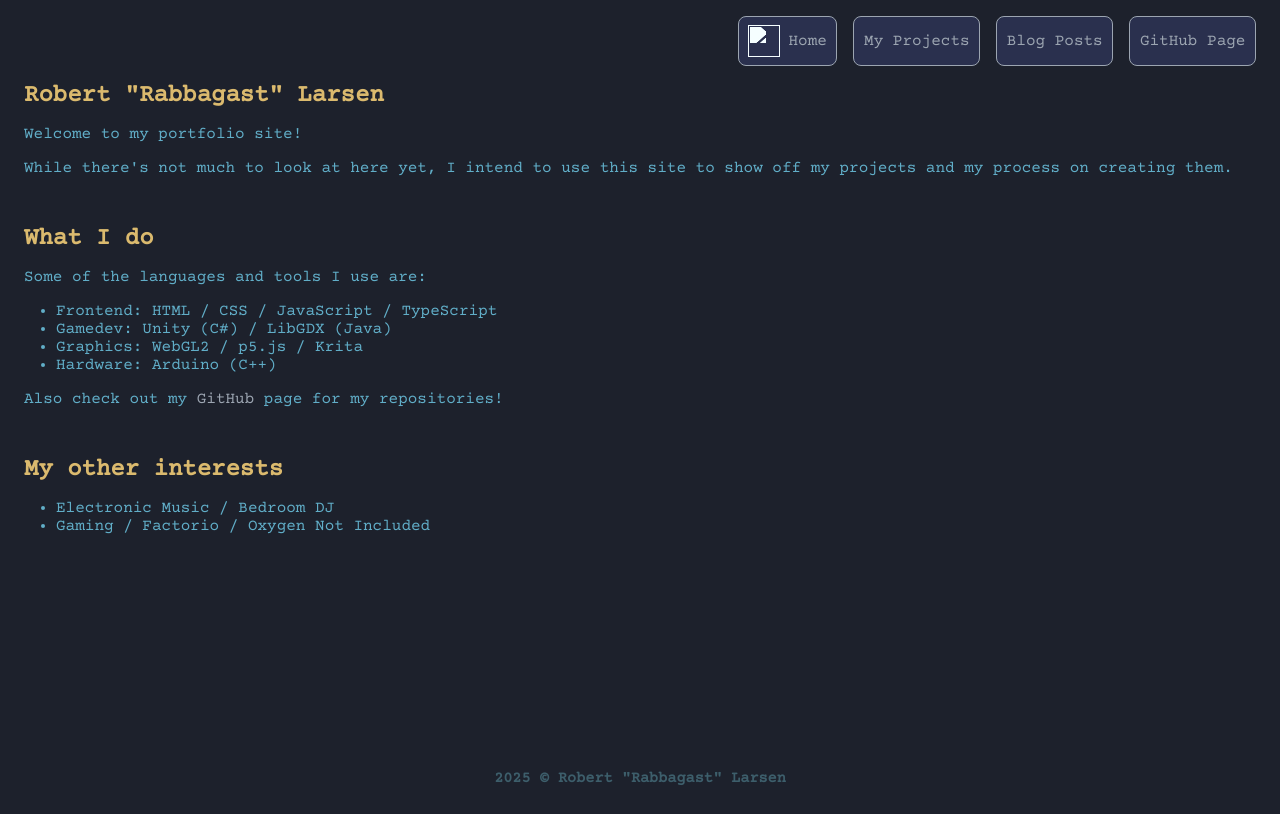
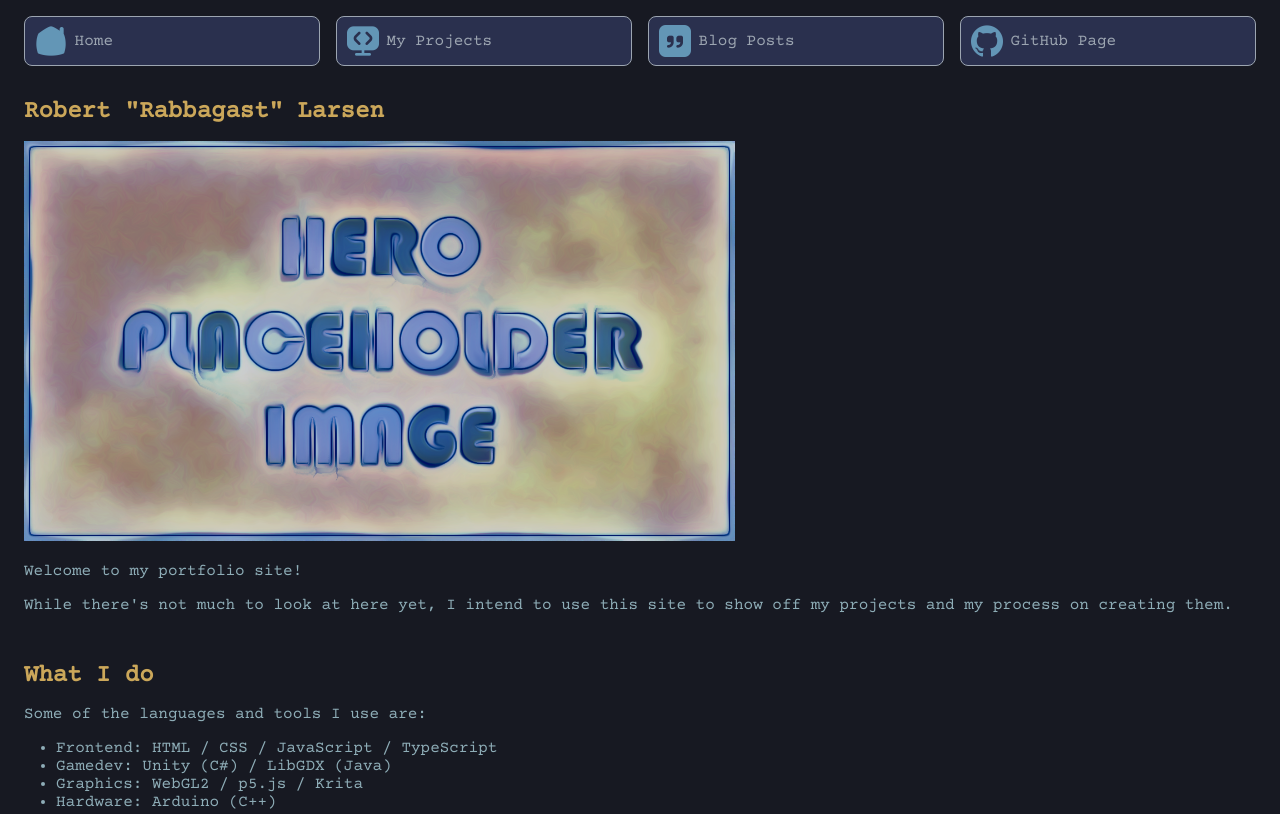
Before and after one commit to RabbagastRobert/My-Portfolio, a website: page index.html in a window 1280 px wide. Shown: the top 814 px of the page. Drawn offline with nearby package versions, Linux system fonts and the light colour scheme.

Commit message:
Added Hero image Changed home icon Added icons for projects, blog and GitHub

```diff
--- a/index.html
+++ b/index.html
@@ -15,20 +15,29 @@
     <nav>
       <!-- Main Navigation -->
       <ul>
-        <a href="/" aria-current="page">
+        <a href="/">
           <li>
-            <img src="assets/home-2-svgrepo-com.svg"></svg>
+            <img src="assets/house-chimney-blank.png" />
             Home
           </li>
         </a>
         <a href="/projects.html">
-          <li>My Projects</li>
+          <li>
+            <img src="assets/display-code.png" />
+            My Projects
+          </li>
         </a>
         <a href="/blog.html">
-          <li>Blog Posts</li>
+          <li>
+            <img src="assets/square-quote.png" />
+            Blog Posts
+          </li>
         </a>
         <a href="https://github.com/RabbagastRobert" target="_blank">
-          <li>GitHub Page</li>
+          <li>
+            <img src="assets/github.png" />
+            GitHub Page
+          </li>
         </a>
       </ul>
     </nav>
@@ -38,6 +47,9 @@
     <section id="hero">
       <!-- Hero -->
       <h1>Robert "Rabbagast" Larsen</h1>
+      <p>
+        <img src="/assets/hero.png" />
+      </p>
       <p>Welcome to my portfolio site!</p>
       <p>
         While there's not much to look at here yet, I intend to use this site to show off my projects and my process on
--- a/styles.css
+++ b/styles.css
@@ -5,14 +5,14 @@
 /* ROOT */
 
 :root {
-  --col-back-1: #1d212c;
+  --col-back-1: #171922;
   --col-back-2: #2a304e;
   --col-back-2h: #323f64;
-  --col-front-1: #61aec8;
-  --col-front-2: #3d5e6b;
+  --col-front-1: #8eadb7;
+  --col-front-2: #4d575c;
   --col-link-1: #9ca5b1;
   --col-link-1h: #88d29e;
-  --col-title-1: #dbba6e;
+  --col-title-1: #cba75a;
   height: 100%;
 }
 
@@ -60,11 +60,16 @@ body {
 /* HEADER */
 
 header ul {
-  margin: 1em 0;
+  margin: 1em 0 2em 0;
   display: flex;
   justify-content: flex-end;
+  flex-wrap: wrap;
   gap: 1em;
   list-style: none;
+}
+
+header ul > * {
+  flex: 1 1 0;
 }
 
 header ul li {
@@ -85,13 +90,12 @@ header ul li:hover {
 header ul li img {
   width: 2em;
   height: 2em;
-  filter: grayscale(100%) brightness(2000%) sepia(50%) saturate(300%)
-    hue-rotate(160deg);
+  filter: invert() brightness(50%) sepia(50%) saturate(300%) hue-rotate(160deg);
 }
 
 header ul li:hover img {
-  filter: grayscale(100%) brightness(2000%) sepia(50%) saturate(300%)
-    hue-rotate(60deg);
+  filter: invert() brightness(60%) sepia(50%) saturate(300%)
+    hue-rotate(65deg);
 }
 
 /* MAIN */
@@ -106,6 +110,11 @@ main p {
   margin-top: 1em;
 }
 
+#hero img {
+  max-width: 100%;
+  max-height: 50vh;
+}
+
 /* FOOTER */
 footer {
   align-self: center;
```
Also changed, not shown: blog.html (+14 -5 lines), projects.html (+14 -5 lines), assets/display-code.png (added), assets/github.png (added), assets/hero.png (added), assets/house-chimney-blank.png (added), assets/square-quote.png (added).
